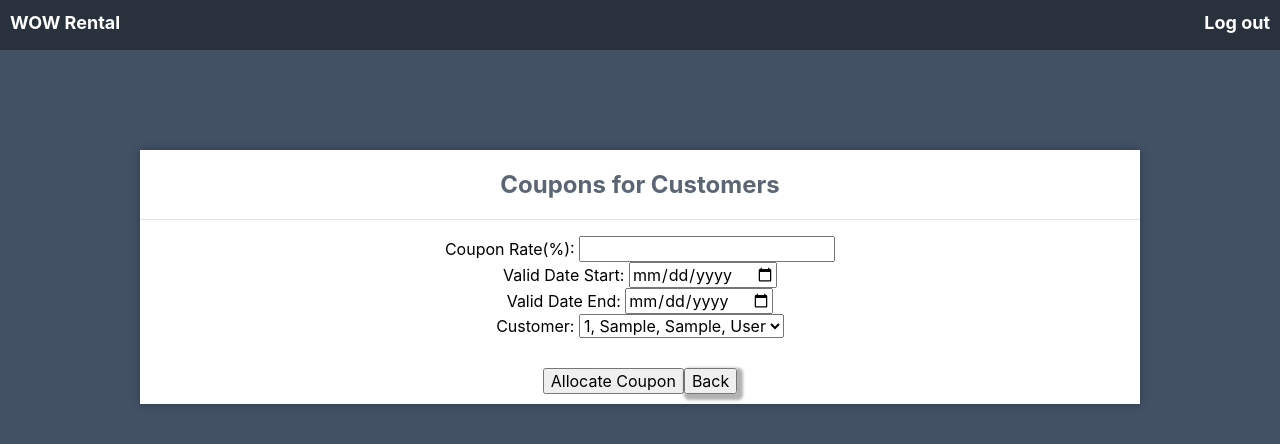
After one commit to lijerrymagic/proj_p2, a Flask app: page /cust_coupon in a window 1280 px wide. The commit adds this page. Shown: the top 444 px of the page. Run offline with Flask 2, Linux system fonts and the light colour scheme; a user stored in the database is signed in; tables that the repository leaves empty or names only in its code hold one stand-in row (values such as "Sample post").

Commit message:
add coupon allocate

```diff
--- a/app_module/db.py
+++ b/app_module/db.py
@@ -177,6 +177,10 @@ def get_coupon(cust_id):
                     if cou.cou_rate > maxrate:
                         maxrate = cou.cou_rate
                         res = cou
+            if not cou.validstart and not cou.validend:
+                if cou.cou_rate > maxrate:
+                    maxrate = cou.cou_rate
+                    res = cou
     return res
 
 
--- /dev/null
+++ b/app_module/templates/cust_coupon.html
@@ -0,0 +1,52 @@
+<!DOCTYPE html>
+<html lang="en">
+<head>
+    <meta charset="UTF-8">
+    <title>WOW Cust_coupon</title>
+    <link rel="stylesheet" href="../static/index.css">
+    <link rel="stylesheet" href="https://use.fontawesome.com/releases/v5.7.1/css/all.css">
+</head>
+<body>
+    <div class="navbar">
+        <a href="/index" style="text-decoration:none"><h1>WOW Rental</h1></a>
+        <a href="/logout" style="text-decoration:none; padding-right: 10px"><h1>Log out</h1></a>
+    </div>
+    <div class="main" align="center">
+        <h1>Coupons for Customers</h1>
+        <form id="coupon_form" action="" method="post">
+            <label for="cou_rate">
+                Coupon Rate(%):
+            </label>
+            <input type="number" name="cou_rate" id="cou_rate" required><br>
+
+            <label for="validstart">
+                Valid Date Start:
+            </label>
+            <input type="date" name="validstart" id="validstart"><br>
+
+            <label for="validend">
+                Valid Date End:
+            </label>
+            <input type="date" name="validend" id="validend"><br>
+
+            <label for="customers">
+                Customer:
+            </label>
+            <select name="customers" id="customers">
+            {% for customer in customers %}
+                <option value= "{{customer.username}}">{{ customer.cust_id }}, {{ customer.cust_type }}, {{ customer.first_name }}, {{ customer.last_name }}</option>
+            {% endfor %}
+            </select><br><br>
+
+            <div class="msg">{{ msg }}</div>
+        </form>
+
+        <div class="vehicle_buttons">
+          <button type="submit" form="coupon_form">Allocate Coupon</button>
+          <a class="button" href="{{ url_for('manage') }}"><button>Back</button></a>
+        </div>
+    </div>
+
+
+</body>
+</html>
--- a/app_module/templates/manage.html
+++ b/app_module/templates/manage.html
@@ -27,13 +27,13 @@
           <a class="button" href="{{ url_for('corp_register') }}"><button>Corporation Register</button></a>
         </div>
         <div class="vehicle_buttons">
+          <a class="button" href="{{ url_for('cust_coupon') }}"><button>Coupon Allocate</button></a>
+        </div>
+        <div class="vehicle_buttons">
           <a class="button" href="{{ url_for('man_delete') }}"><button>Delete Records</button></a>
         </div>
     </div>
 
 
-
-
-
 </body>
 </html>
--- a/app_module/templates/rent_payment.html
+++ b/app_module/templates/rent_payment.html
@@ -14,7 +14,7 @@
 
         <div class="main">
             <h1>Review And Pay</h1>
-			<div class="vehicle_card">
+			<div class="vehicle_form">
                   <div class="vehicle_image">
                         <img src="{{vehicle_images[vehicle.make + '_' +vehicle.model]}}" width="400" height="250">
                   </div>
--- a/app_module/views.py
+++ b/app_module/views.py
@@ -218,6 +218,36 @@ def man_vehicles():
     return redirect(url_for("man_vehicles"), code=303)
 
 
+@app.route('/cust_coupon', methods=['GET', 'POST'])
+@login_required
+def cust_coupon():
+    if request.method == 'GET':
+        customers = get_all_customers()
+        return render_template("cust_coupon.html", customers=customers)
+    cou_rate = request.form['cou_rate']
+    validstart = request.form['validstart']
+    validend = request.form['validend']
+    username = request.form.get('customers')
+    cust_id = get_user_id(username)
+    cust_type = get_user_type(username)
+
+    if cust_type == 'I':
+        if validstart == "" or validend == "":
+            return redirect(url_for("coupon_msg"), code=303)
+        coupon_obj = Coupon(cou_rate, validstart, validend)
+    elif cust_type =='C':
+        coupon_obj = Coupon(cou_rate)
+    cou_id = insert_coupon(coupon_obj)
+    cust_coupon_obj = Cust_coupon(cou_id, cust_id, cust_type, cust_type)
+    insert_cust_coupon(cust_coupon_obj)
+    return redirect(url_for("cust_coupon"), code=303)
+
+
+@app.route('/coupon_msg', methods=['GET'])
+def coupon_msg():
+    return render_template("coupon_msg.html")
+
+
 @app.route('/index')
 @login_required
 def index():
```
Also changed, not shown: app_module/templates/coupon_msg.html (added, +23 -0 lines).
